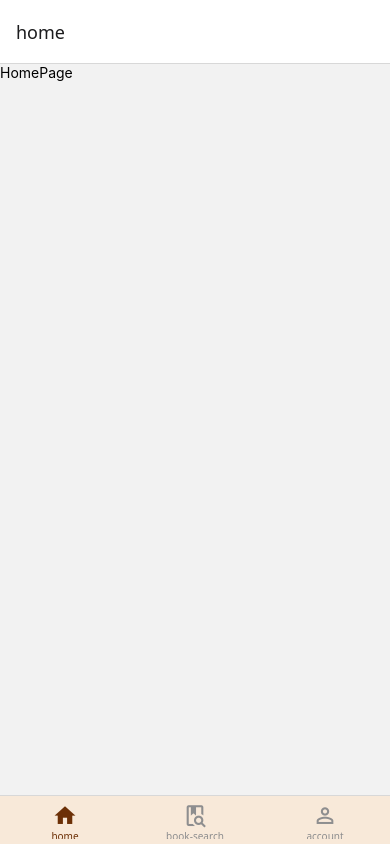
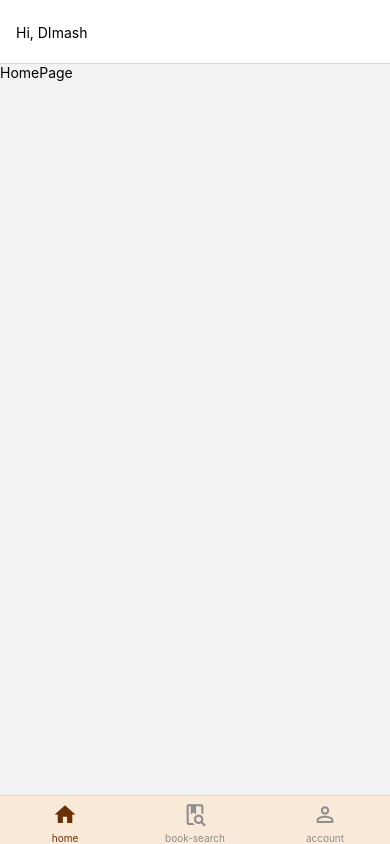
Before and after one commit to ODimash/Library-Mobile, a React Native app: screen /home in a window 390 px wide. Built offline with nearby package versions, Linux system fonts and the light colour scheme.

Commit message:
[fix] Fixed version conflict

```diff
--- a/src/navigation/HomeStackNav.js
+++ b/src/navigation/HomeStackNav.js
@@ -1,16 +1,20 @@
-import { StyleSheet, Text, View } from 'react-native'
-import React from 'react'
-import { createNativeStackNavigator } from '@react-navigation/native-stack'
-import HomePage from '../pages/HomePage';
+import { StyleSheet, Text, View } from "react-native";
+import React from "react";
+import { createStackNavigator } from "@react-navigation/stack";
+import HomePage from "../pages/HomePage";
 
-const StackNav = createNativeStackNavigator();
+const StackNav = createStackNavigator();
 
 export default function HomeStackNav() {
-  return (
-    <StackNav.Navigator initialRouteName='HomePage'>
-        <StackNav.Screen name='HomePage' component={HomePage} />
-    </StackNav.Navigator>
-)
+	return (
+		<StackNav.Navigator initialRouteName='HomePage'>
+			<StackNav.Screen
+				name='HomePage'
+				component={HomePage}
+				options={{ headerTitle: () => <Text>Hi, DImash</Text> }}
+			/>
+		</StackNav.Navigator>
+	);
 }
 
-const styles = StyleSheet.create({})
+const styles = StyleSheet.create({});
--- a/src/navigation/MainTabNav.js
+++ b/src/navigation/MainTabNav.js
@@ -1,22 +1,31 @@
-import { StyleSheet, Text, View } from 'react-native'
-import React from 'react'
-import { NavigationContainer } from '@react-navigation/native';
-import { createBottomTabNavigator } from '@react-navigation/bottom-tabs'
-import HomePage from '../pages/HomePage';
-import SearchPage from '../pages/SearchPage';
-import ProfilePage from '../pages/ProfilePage';
-import MaterialCommunityIcons from '@expo/vector-icons/MaterialCommunityIcons';
-import HomeStackNav from './HomeStackNav';
+import { StyleSheet, Text, View } from "react-native";
+import React from "react";
+import { NavigationContainer } from "@react-navigation/native";
+import { createBottomTabNavigator } from "@react-navigation/bottom-tabs";
+import HomePage from "../pages/HomePage";
+import SearchPage from "../pages/SearchPage";
+import ProfilePage from "../pages/ProfilePage";
+import MaterialCommunityIcons from "@expo/vector-icons/MaterialCommunityIcons";
+import HomeStackNav from "./HomeStackNav";
 const TabNav = createBottomTabNavigator();
 
 export default function MainTabNav() {
 	return (
 		<TabNav.Navigator screenOptions={TabBarOptions}>
-			<TabNav.Screen name='home' component={HomePage} />
-			<TabNav.Screen name='book-search' component={SearchPage} />
-			<TabNav.Screen name='account' component={ProfilePage} />
+			<TabNav.Screen
+				name='home'
+				component={HomeStackNav}
+			/>
+			<TabNav.Screen
+				name='book-search'
+				component={SearchPage}
+			/>
+			<TabNav.Screen
+				name='account'
+				component={ProfilePage}
+			/>
 		</TabNav.Navigator>
-	)
+	);
 }
 
 /**
@@ -25,13 +34,20 @@ export default function MainTabNav() {
  */
 const TabBarOptions = ({ route }) => ({
 	tabBarIcon: ({ focused, color, size }) => {
-		const iconName = route.name + (focused ? '' : '-outline');
-		return <MaterialCommunityIcons name={iconName} size={size} color={color} />;
+		const iconName = route.name + (focused ? "" : "-outline");
+		return (
+			<MaterialCommunityIcons
+				name={iconName}
+				size={size}
+				color={color}
+			/>
+		);
 	},
-	tabBarActiveTintColor: '#6c3007',
-	TabBarInactiveTintColor: 'B59E86',
+	tabBarActiveTintColor: "#6c3007",
+	TabBarInactiveTintColor: "B59E86",
 	tabBarSize: 30,
-	tabBarStyle: { backgroundColor: '#f8e9d9' },
-})
+	tabBarStyle: { backgroundColor: "#f8e9d9" },
+	headerShown: false,
+});
 
-const styles = StyleSheet.create({})
+const styles = StyleSheet.create({});
```
Also changed, not shown: package.json (+6 -7 lines), 1 other file (tests, documents, lock files or other folders).
